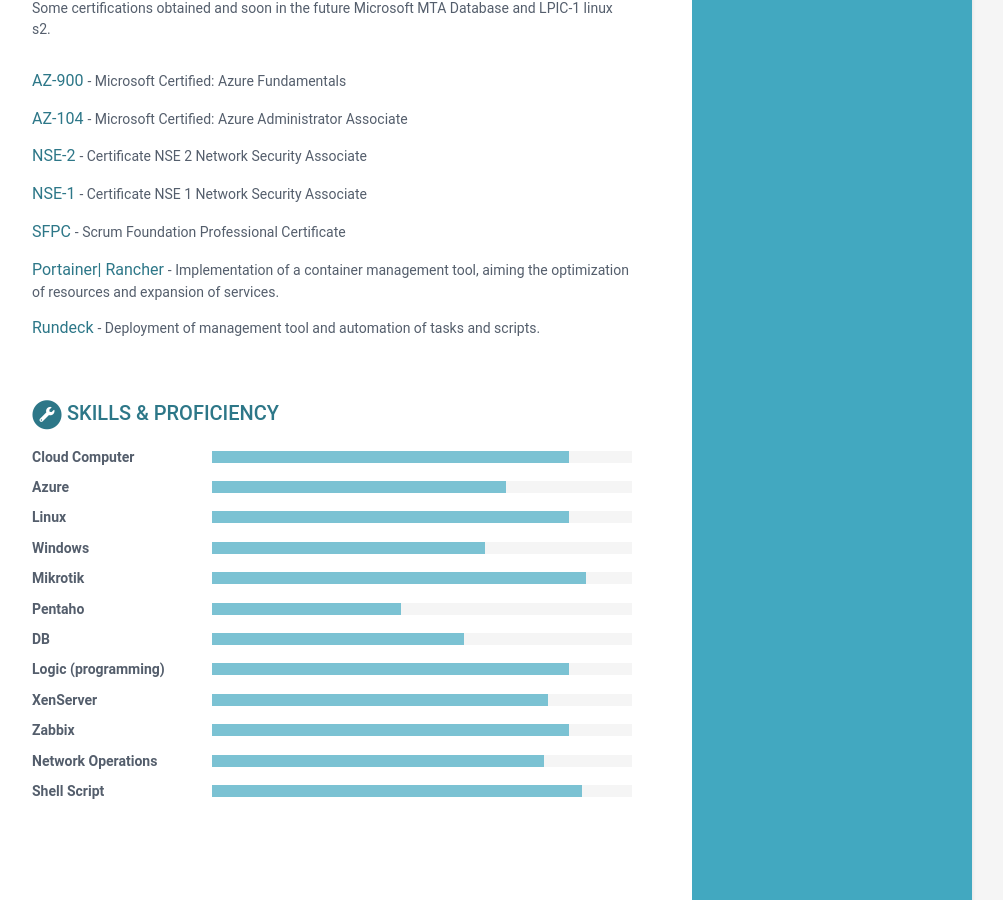
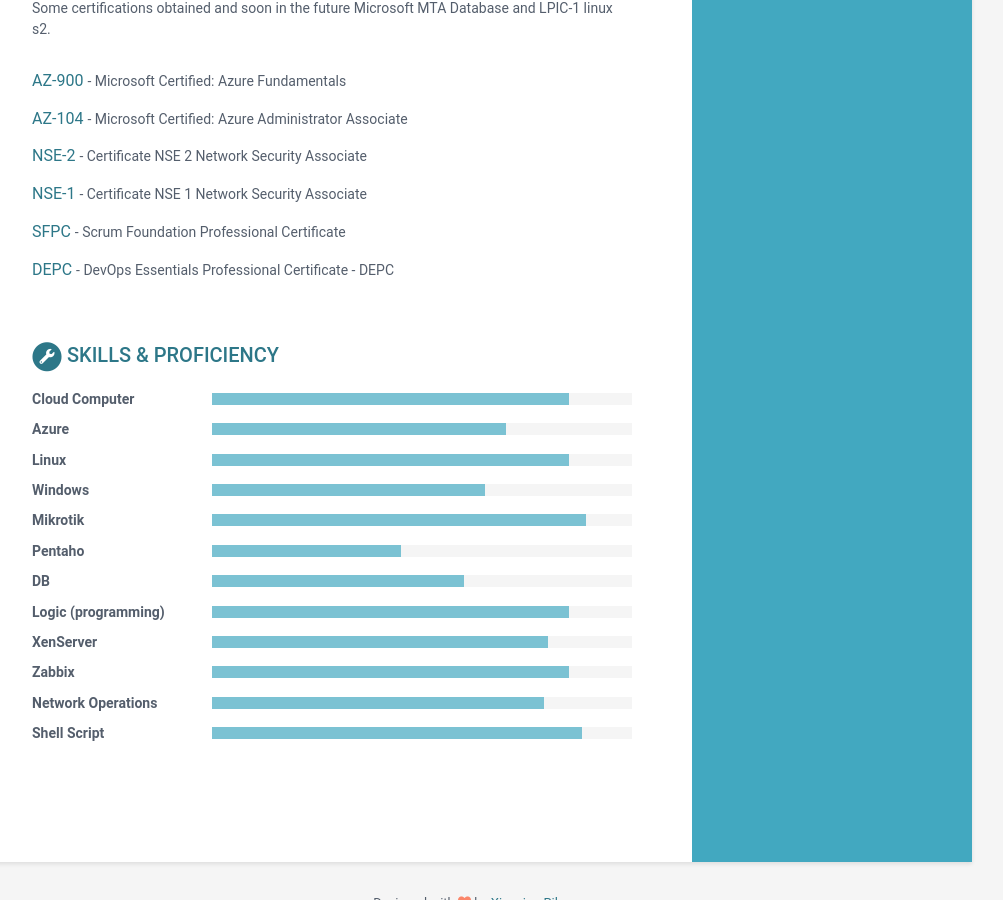
Before and after one commit to jefersonaraujo/jefersonaraujo.github.io, a Jekyll site: the page built from index.html, in a window 1280 px wide and 900 px high, scrolled down 1190 px. Shown: the whole window, without its empty margins (168-1171 px from the left). Built offline with Jekyll 4.4.1, drawn with Linux system fonts in a browser that asks for light colours.

Commit message:
Update data.yml

```diff
--- a/_data/data.yml
+++ b/_data/data.yml
@@ -120,13 +120,9 @@ projects:
         link: "https://www.youracclaim.com/badges/e6ca345e-8e74-49f0-9d5d-429185de6149"
         tagline: "Scrum Foundation Professional Certificate"
 
-      - title: Portainer| Rancher
-        link: "#"
-        tagline: "Implementation of a container management tool, aiming the optimization of resources and expansion of services."
-
-      - title: Rundeck
-        link: "#"
-        tagline: "Deployment of management tool and automation of tasks and scripts."
+      - title: DEPC
+        link: "https://www.youracclaim.com/badges/fc21304b-751e-49b1-bdaf-e6c81ec58a52"
+        tagline: "DevOps Essentials Professional Certificate - DEPC"
 
 # publications:
 #     title: Publications
```
